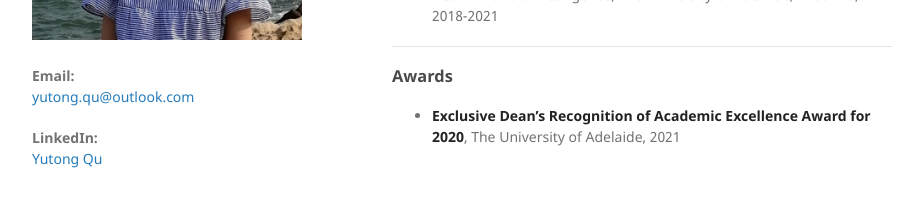
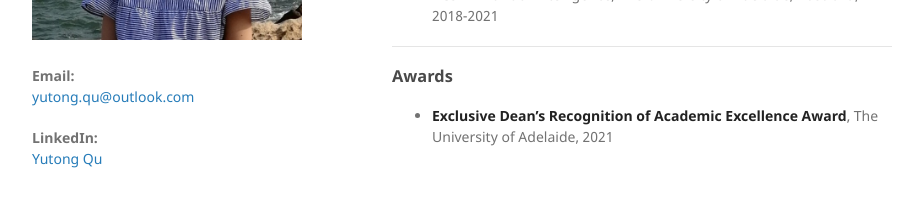
Before and after one commit to yutongqu/yutongqu.github.io, a Jekyll site: the page built from index.md, in a window 1280 px wide. Shown: the part 339-546 px from the top of the page, without its empty margins (178-1101 px from the left). Built offline with Jekyll 4.4.1, drawn with Linux system fonts in a browser that asks for light colours; our own code applies the rules of GitHub Pages for plain Markdown files; the repository's description, which GitHub fills in, is left out.

Commit message:
Update index.md

```diff
--- a/index.md
+++ b/index.md
@@ -17,7 +17,7 @@ I am currently a Bachelor student at the [School of Computer Science](https://ec
 
 ### Awards
 
-- **Exclusive Dean's Recognition of Academic Excellence Award for 2020**, The University of Adelaide, 2021
+- **Exclusive Dean's Recognition of Academic Excellence Award**, The University of Adelaide, 2021
 
 
 
```
